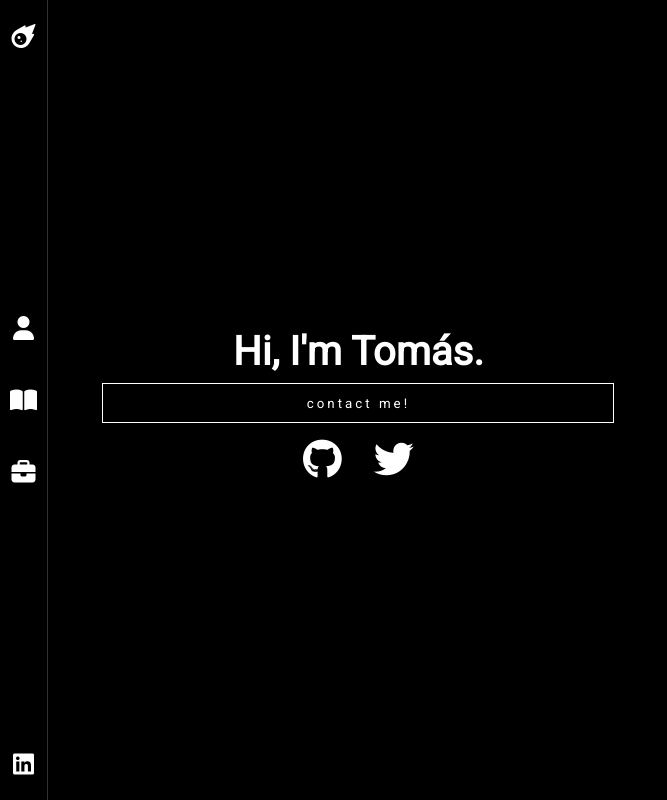
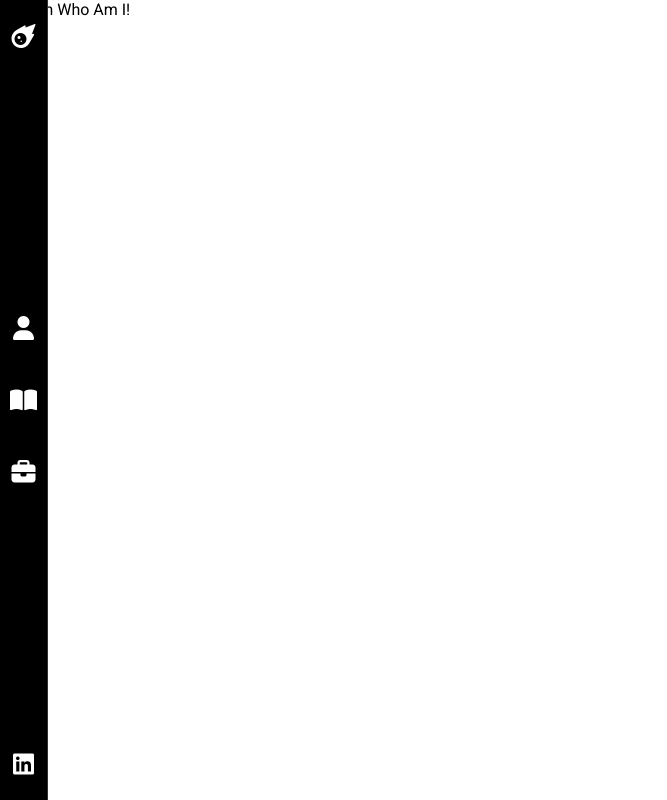
Before and after one commit to tomasdavison/portfolio, a React (Create React App) app: page /who-am-i in a window 1280 px wide. Shown: the whole page, without its empty margins (0-667 px from the left). Built offline with nearby package versions, Linux system fonts and the light colour scheme.

Commit message:
Add experience, projects and who am I pages

```diff
--- a/src/App.js
+++ b/src/App.js
@@ -4,14 +4,29 @@ import {
 } from 'react-router-dom';
 import Navbar from './components/Navbar/Navbar';
 import Home from './pages/Home/Home';
+import WhoAmI from './pages/WhoAmI/WhoAmI';
+import Projects from './pages/Projects/Projects';
+import Experience from './pages/Experience/Experience';
 
 const App = () => (
 	<BrowserRouter>
 		<Navbar/>
 		<Switch>
 			<Route
-				path="/"
+				exact path="/"
 				component={Home}
+			/>
+			<Route
+				path="/who-am-i"
+				component={WhoAmI}
+			/>
+			<Route
+				path="/experience"
+				component={Experience}
+			/>
+			<Route
+				path="/projects"
+				component={Projects}
 			/>
 		</Switch>
 	</BrowserRouter>
--- a/src/components/Navbar/Navbar.jsx
+++ b/src/components/Navbar/Navbar.jsx
@@ -1,5 +1,6 @@
 import React, { useState, useEffect } from 'react';
 import styled from '@emotion/styled';
+import { Link } from 'react-router-dom';
 import {
 	Meteor, Profile, LinkedIn, Book, Briefcase,
 } from '../../utils/Icons/Icons';
@@ -109,7 +110,9 @@ const Navbar = () => {
 			<UnorderedList isSubMenuVisible={isSubMenuVisible}>
 				<ListElement>
 					<Tooltip label="home">
+						<Link to="/">
 							<Meteor/>
+						</Link>
 					</Tooltip>
 				</ListElement>
 				{
@@ -122,13 +125,19 @@ const Navbar = () => {
 							/>
 							<SubMenuUnorderedList isSubMenuVisible={isSubMenuVisible}>
 								<SubMenuListElement>
+									<Link to="/who-am-i">
 										<SubMenuText>Who am I?</SubMenuText>
+									</Link>
 								</SubMenuListElement>
 								<SubMenuListElement>
+									<Link to="/experience">
 										<SubMenuText>Experience</SubMenuText>
+									</Link>
 								</SubMenuListElement>
 								<SubMenuListElement>
+									<Link to="/projects">
 									    <SubMenuText>Projects</SubMenuText>
+									</Link>
 								</SubMenuListElement>
 							</SubMenuUnorderedList>
 						</ListElement>
@@ -136,17 +145,23 @@ const Navbar = () => {
 						<>
 							<ListElement>
 								<Tooltip label="Who am I?">
+									<Link to="/who-am-i">
 										<Profile/>
+									</Link>
 								</Tooltip>
 							</ListElement>
 							<ListElement>
 								<Tooltip label="Experience">
+									<Link to="/experience">
 										<Book/>
+									</Link>
 								</Tooltip>
 							</ListElement>
 							<ListElement>
 								<Tooltip label="Projects">
+									<Link to="/projects">
 										<Briefcase/>
+									</Link>
 								</Tooltip>
 							</ListElement>
 						</>
--- /dev/null
+++ b/src/pages/Experience/Experience.jsx
@@ -0,0 +1,9 @@
+import React from 'react';
+
+const Experience = () => (
+	<div>
+		<h1>Hi from experience!</h1>
+	</div>
+);
+
+export default Experience;
--- /dev/null
+++ b/src/pages/Projects/Projects.jsx
@@ -0,0 +1,9 @@
+import React from 'react';
+
+const Projects = () => (
+	<div>
+            Hi from Projects!
+	</div>
+);
+
+export default Projects;
--- /dev/null
+++ b/src/pages/WhoAmI/WhoAmI.jsx
@@ -0,0 +1,9 @@
+import React from 'react';
+
+const WhoAmI = () => (
+	<div>
+            Hi from Who Am I!
+	</div>
+);
+
+export default WhoAmI;
```
Lines whose indentation alone changed are shown as unchanged.
